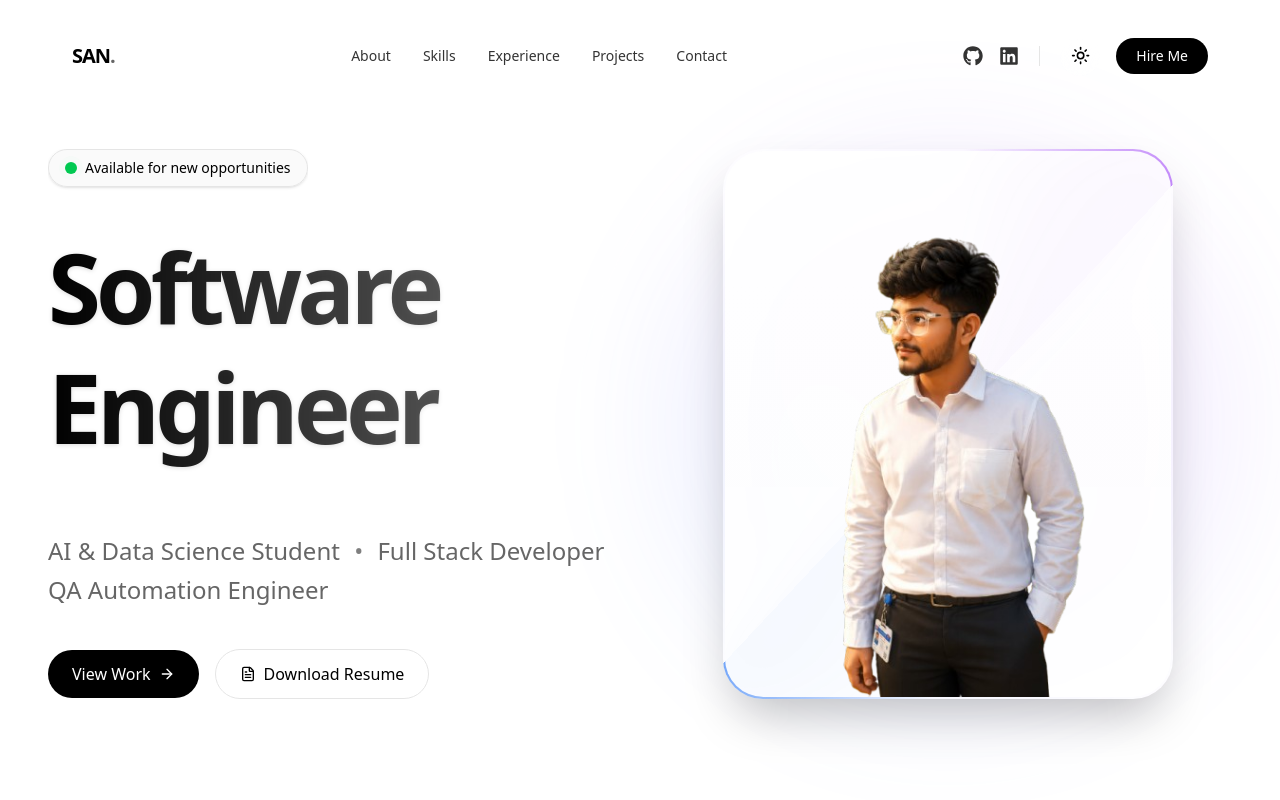
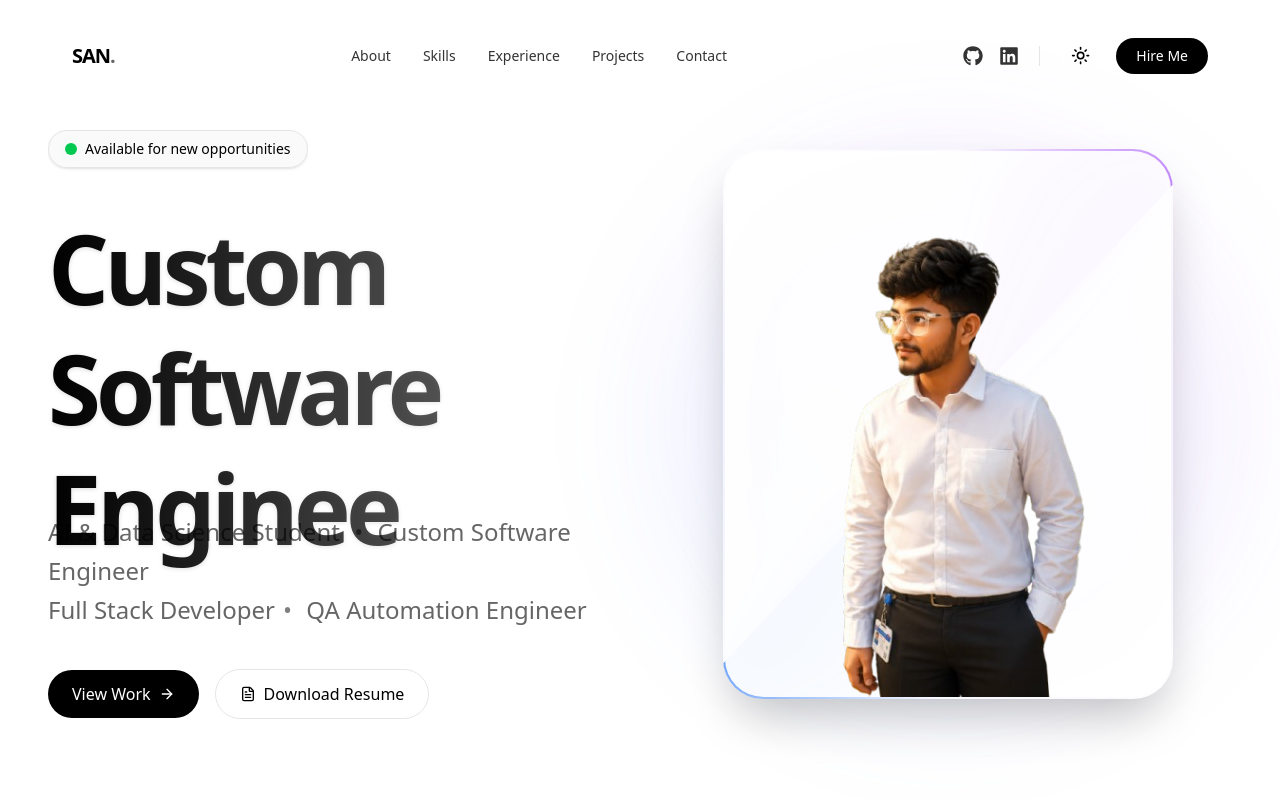
Before and after one commit to Syed-Ahmed-shan/my-portfolio-pro, a Next.js app: page / in a window 1280 px wide. Shown: the top 800 px of the page. Built offline with nearby package versions, Linux system fonts and the light colour scheme.

Commit message:
I have updated the Intro.txt

```diff
--- a/src/components/sections/Intro.tsx
+++ b/src/components/sections/Intro.tsx
@@ -45,7 +45,7 @@ export default function Intro() {
             <div className="block bg-clip-text text-transparent bg-gradient-to-r from-foreground to-foreground/50 drop-shadow-sm">
               <Typewriter
                 options={{
-                  strings: ['Syed Ahmed Nawaz', 'Software Engineer'],
+                  strings: ['Syed Ahmad Nawaz', 'Custom Software Engineer'],
                   autoStart: true,
                   loop: true,
                   delay: 60,
@@ -62,9 +62,9 @@ export default function Intro() {
             className="mb-10 max-w-xl"
           >
             <p className="text-lg sm:text-xl md:text-2xl text-foreground lg:text-muted-foreground font-medium leading-relaxed drop-shadow-md lg:drop-shadow-none">
-              AI & Data Science Student <span className="mx-2 text-primary/50">•</span> Full Stack Developer
+              AI & Data Science Student <span className="mx-2 text-primary/50">•</span> Custom Software Engineer
               <br />
-              QA Automation Engineer
+              Full Stack Developer<span className="mx-2 text-primary/50">•</span> QA Automation Engineer <br />
             </p>
           </motion.div>
 
```
